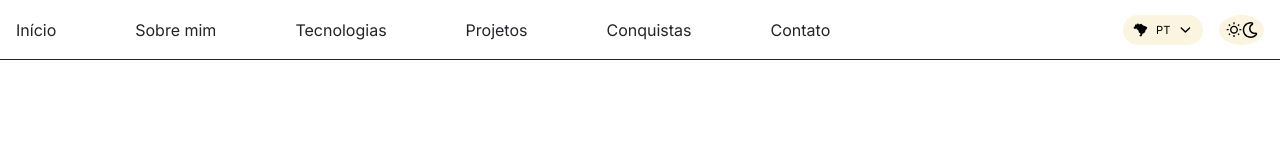
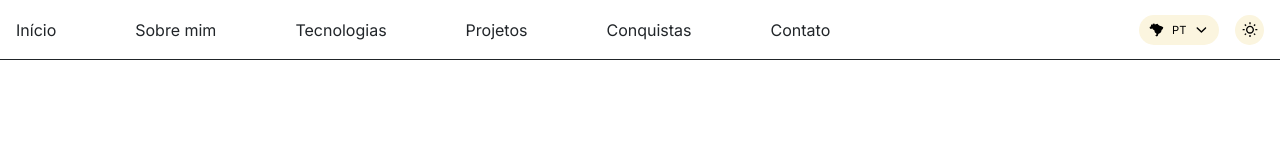
Before and after one commit to joaoPedrooC/_Portifolio, a React (Vite) app: page / in a window 1280 px wide. Shown: the top 160 px of the page. Built offline with nearby package versions, Linux system fonts and the light colour scheme.

Commit message:
fix: theme preference initialization

```diff
--- a/src/components/ThemeController/ThemeController.tsx
+++ b/src/components/ThemeController/ThemeController.tsx
@@ -6,7 +6,7 @@ import { MdOutlineWbSunny } from "react-icons/md"
 import { FaRegMoon } from "react-icons/fa"
 
 export const ThemeController = () => {
-  const [themePreference, setThemePreference] = useState<null | string>(localStorage.getItem('@theme') || null);
+  const [themePreference, setThemePreference] = useState<string>(localStorage.getItem('@theme') || 'l');
   const [animation, setAnimation] = useState<boolean>(false)
 
   useEffect(() => {
```
